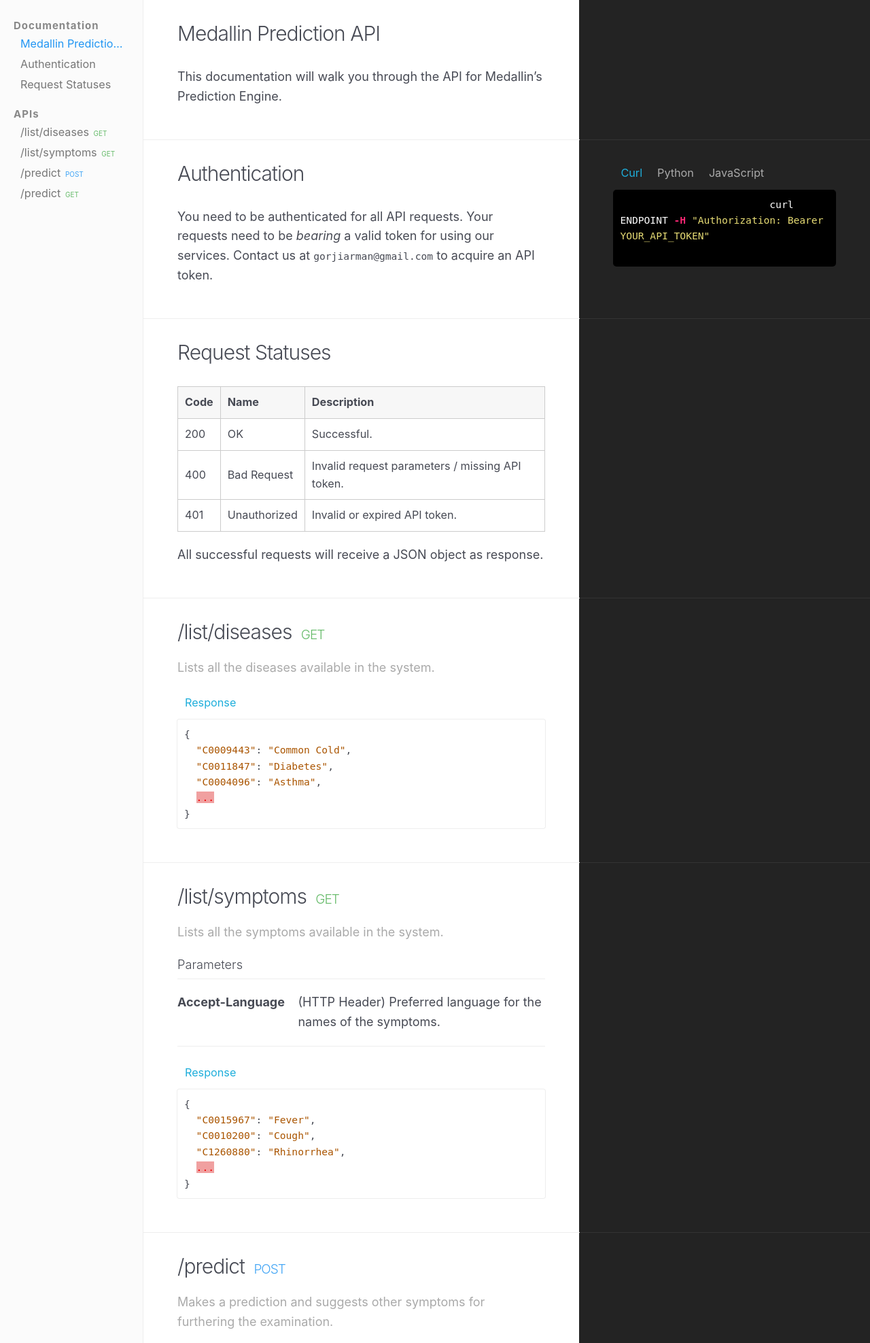
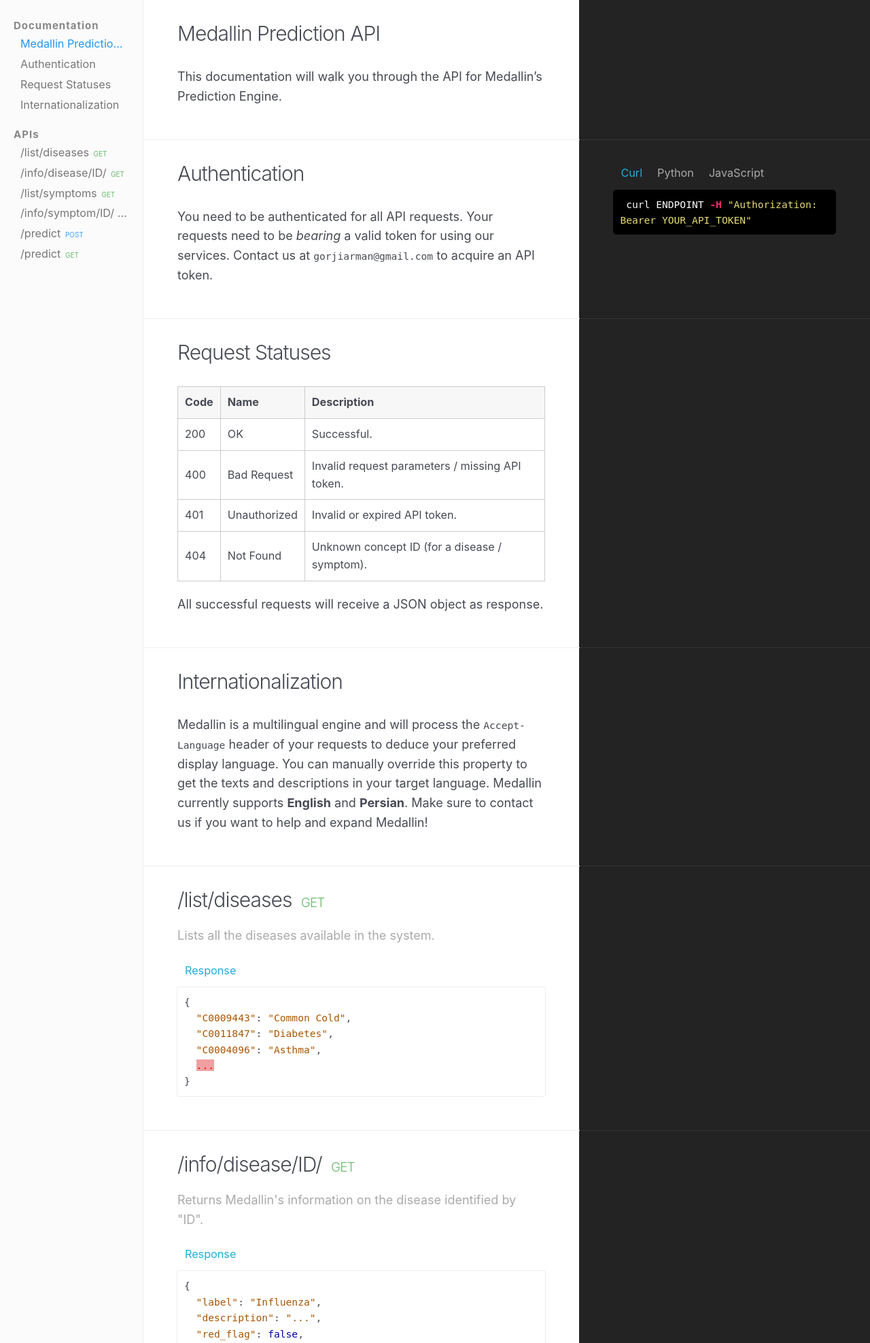
Before and after one commit to gorjiarman/Medallin, a Django app: template api/templates/api-docs.html in a window 1280 px wide. Shown: the top 1975 px of the page at 68% size. Run offline with Django 3.2, Linux system fonts and the light colour scheme; the template is opened without the code that fills it, so the values that code supplies are empty.

Commit message:
Updated documentations static files.

```diff
--- a/api/templates/api-docs.html
+++ b/api/templates/api-docs.html
@@ -12,64 +12,107 @@
     <meta name="description" content="Documentation for Medallin’s Prediction Engine."/>
     <meta property="og:description" content="Documentation for Medallin’s Prediction Engine."/>
     <meta property="og:site_name" content="Medallin"/>
-    <!-- End Jekyll SEO tag -->
     <link rel="stylesheet" href="{% static 'css/style.css' %}">
     <script src="{% static 'js/jquery.min.js' %}"></script>
     <script src="{% static 'js/main.js' %}"></script>
 </head>
 <body>
 <header>
+
     <div id="sidebar" class="sidebar">
+
+
         <section>
             <h6>Documentation</h6>
             <ul>
+
+
                 <li>
                     <a href="#documentationgetting_started">
                         Medallin Prediction API
+
                     </a>
                 </li>
+
                 <li>
                     <a href="#documentationauthentication">
                         Authentication
+
                     </a>
                 </li>
+
                 <li>
                     <a href="#documentationerrors">
                         Request Statuses
+
                     </a>
                 </li>
+
+                <li>
+                    <a href="#documentationi18n">
+                        Internationalization
+
+                    </a>
+                </li>
+
             </ul>
         </section>
+
+
         <section>
             <h6>APIs</h6>
             <ul>
+
+
                 <li>
                     <a href="#apidiseases_list">
                         /list/diseases
                         <span class="endpoint get"></span>
                     </a>
                 </li>
+
+                <li>
+                    <a href="#apidisease_info">
+                        /info/disease/ID/
+                        <span class="endpoint get"></span>
+                    </a>
+                </li>
+
                 <li>
                     <a href="#apisymptoms_list">
                         /list/symptoms
                         <span class="endpoint get"></span>
                     </a>
                 </li>
+
+                <li>
+                    <a href="#apisymptom_info">
+                        /info/symptom/ID/
+                        <span class="endpoint get"></span>
+                    </a>
+                </li>
+
                 <li>
                     <a href="#apimake_prediction">
                         /predict
                         <span class="endpoint post"></span>
                     </a>
                 </li>
+
                 <li>
                     <a href="#apiget_prediction_result">
                         /predict
                         <span class="endpoint get"></span>
                     </a>
                 </li>
+
             </ul>
         </section>
+
+
     </div>
+
+
     <p class="copyright" style="display: none">
         <a href="https://cloudcannon.com/">
             Template by CloudCannon
@@ -77,49 +120,68 @@
     </p>
 </header>
 <div class="main">
+
+
     <section class="doc-content">
         <section class="left-docs">
             <h3>
                 <a id="documentationgetting_started">
                     Medallin Prediction API
+
                 </a>
                 <a class="editor-link" href="cloudcannon:collections/_documentation/getting_started.md">Edit</a>
             </h3>
+
+
             <p>This documentation will walk you through the API for Medallin’s Prediction Engine.</p>
+
+
         </section>
+
     </section>
+
     <section class="doc-content">
         <section class="left-docs">
             <h3>
                 <a id="documentationauthentication">
                     Authentication
+
                 </a>
                 <a class="editor-link" href="cloudcannon:collections/_documentation/authentication.md">Edit</a>
             </h3>
+
+
             <p>You need to be authenticated for all API requests. Your requests need to be <em>bearing</em> a valid
                 token for using our
                 services. Contact us at <code class="highlighter-rouge">gorjiarman@gmail.com</code> to acquire an API
                 token.</p>
+
+
         </section>
+
         <section class="right-code">
+
+
             <div title="Curl" class="language-bash highlighter-rouge">
-                <div class="highlight">
-                    <pre class="highlight">
-                        <code> curl ENDPOINT <span class="nt">-H</span> <span class="s2">"Authorization: Bearer YOUR_API_TOKEN"</span></code>
-                    </pre>
+                <div class="highlight"><pre class="highlight"><code> curl ENDPOINT <span class="nt">-H</span> <span
+                        class="s2">"Authorization: Bearer YOUR_API_TOKEN"</span>
+</code></pre>
                 </div>
             </div>
+
+
             <div title="Python" class="language-python highlighter-rouge">
-                <div class="highlight">
-                    <pre class="highlight"><code> <span class="n">requests</span><span
+                <div class="highlight"><pre class="highlight"><code> <span class="n">requests</span><span
                         class="o">.</span><span class="n">get</span><span class="p">(</span><span
                         class="n">ENDPOINT</span><span class="p">,</span> <span class="n">data</span><span
                         class="p">,</span> <span class="n">headers</span><span class="o">=</span><span
                         class="p">{</span><span class="s">"Authorization"</span><span class="p">:</span> <span
                         class="s">"Bearer YOUR_API_TOKEN"</span><span class="p">})</span>
-                    </code></pre>
+</code></pre>
                 </div>
             </div>
+
+
             <div title="JavaScript" class="language-javascript highlighter-rouge">
                 <div class="highlight"><pre class="highlight"><code> <span class="nx">Axios</span><span
                         class="p">.</span><span class="kd">get</span><span class="p">(</span><span
@@ -128,19 +190,26 @@
                         class="p">:</span> <span class="p">{</span> <span class="na">Authorization</span><span
                         class="p">:</span> <span class="s1">'Bearer YOUR_API_TOKEN'</span> <span
                         class="p">}</span> <span class="p">}</span> <span class="p">)</span>
-                </code></pre>
+</code></pre>
                 </div>
             </div>
+
+
         </section>
+
     </section>
+
     <section class="doc-content">
         <section class="left-docs">
             <h3>
                 <a id="documentationerrors">
                     Request Statuses
+
                 </a>
                 <a class="editor-link" href="cloudcannon:collections/_documentation/errors.md">Edit</a>
             </h3>
+
+
             <table>
                 <thead>
                 <tr>
@@ -165,21 +234,61 @@
                     <td>Unauthorized</td>
                     <td>Invalid or expired API token.</td>
                 </tr>
+                <tr>
+                    <td>404</td>
+                    <td>Not Found</td>
+                    <td>Unknown concept ID (for a disease / symptom).</td>
+                </tr>
                 </tbody>
             </table>
+
             <p>All successful requests will receive a JSON object as response.</p>
+
+
         </section>
+
     </section>
+
+    <section class="doc-content">
+        <section class="left-docs">
+            <h3>
+                <a id="documentationi18n">
+                    Internationalization
+
+                </a>
+                <a class="editor-link" href="cloudcannon:collections/_documentation/i18n.md">Edit</a>
+            </h3>
+
+
+            <p>Medallin is a multilingual engine and will process the <code
+                    class="highlighter-rouge">Accept-Language</code> header of your requests to deduce your
+                preferred display language. You can manually override this property to get the texts and descriptions in
+                your target
+                language. Medallin currently supports <strong>English</strong> and <strong>Persian</strong>. Make sure
+                to contact us if you want to help and
+                expand Medallin!</p>
+
+
+        </section>
+
+    </section>
+
+
     <section class="doc-content">
         <section class="left-docs">
             <h3>
                 <a id="apidiseases_list">
                     /list/diseases
+
                     <span class="endpoint get"></span>
+
                 </a>
                 <a class="editor-link" href="cloudcannon:collections/_api/diseases_list.md">Edit</a>
             </h3>
+
             <p class="description">Lists all the diseases available in the system.</p>
+
+
             <div title="Response" class="language-json highlighter-rouge">
                 <div class="highlight"><pre class="highlight"><code><span class="p">{</span><span class="w">
   </span><span class="s2">"C0009443"</span><span class="p">:</span><span class="w"> </span><span class="s2">"Common Cold"</span><span
@@ -193,23 +302,71 @@
 </span></code></pre>
                 </div>
             </div>
+
+
         </section>
+
     </section>
+
+    <section class="doc-content">
+        <section class="left-docs">
+            <h3>
+                <a id="apidisease_info">
+                    /info/disease/ID/
+
+                    <span class="endpoint get"></span>
+
+                </a>
+                <a class="editor-link" href="cloudcannon:collections/_api/disease_info.md">Edit</a>
+            </h3>
+
+            <p class="description">Returns Medallin's information on the disease identified by "ID".</p>
+
+
+            <div title="Response" class="language-json highlighter-rouge">
+                <div class="highlight"><pre class="highlight"><code><span class="p">{</span><span class="w">
+  </span><span class="s2">"label"</span><span class="p">:</span><span class="w"> </span><span
+                        class="s2">"Influenza"</span><span class="p">,</span><span class="w">
+  </span><span class="s2">"description"</span><span class="p">:</span><span class="w"> </span><span
+                        class="s2">"..."</span><span class="p">,</span><span class="w">
+  </span><span class="s2">"red_flag"</span><span class="p">:</span><span class="w"> </span><span class="kc">false</span><span
+                        class="p">,</span><span class="w">
+  </span><span class="s2">"triage"</span><span class="p">:</span><span class="w"> </span><span
+                        class="s2">"low"</span><span class="w">
+</span><span class="p">}</span><span class="w">
+</span></code></pre>
+                </div>
+            </div>
+
+
+        </section>
+
+    </section>
+
     <section class="doc-content">
         <section class="left-docs">
             <h3>
                 <a id="apisymptoms_list">
                     /list/symptoms
+
                     <span class="endpoint get"></span>
+
                 </a>
                 <a class="editor-link" href="cloudcannon:collections/_api/symptoms_list.md">Edit</a>
             </h3>
+
             <p class="description">Lists all the symptoms available in the system.</p>
+
+
             <h6>Parameters</h6>
             <dl>
+
                 <dt>Accept-Language</dt>
                 <dd>(HTTP Header) Preferred language for the names of the symptoms.</dd>
+
             </dl>
+
+
             <div title="Response" class="language-json highlighter-rouge">
                 <div class="highlight"><pre class="highlight"><code><span class="p">{</span><span class="w">
   </span><span class="s2">"C0015967"</span><span class="p">:</span><span class="w"> </span><span
@@ -223,18 +380,60 @@
 </span></code></pre>
                 </div>
             </div>
+
+
         </section>
+
     </section>
+
+    <section class="doc-content">
+        <section class="left-docs">
+            <h3>
+                <a id="apisymptom_info">
+                    /info/symptom/ID/
+
+                    <span class="endpoint get"></span>
+
+                </a>
+                <a class="editor-link" href="cloudcannon:collections/_api/symptom_info.md">Edit</a>
+            </h3>
+
+            <p class="description">Returns Medallin's information on the symptom identified by "ID".</p>
+
+
+            <div title="Response" class="language-json highlighter-rouge">
+                <div class="highlight"><pre class="highlight"><code><span class="p">{</span><span class="w">
+  </span><span class="s2">"label"</span><span class="p">:</span><span class="w"> </span><span
+                        class="s2">"Fever"</span><span class="p">,</span><span class="w">
+  </span><span class="s2">"description"</span><span class="p">:</span><span class="w"> </span><span
+                        class="s2">"..."</span><span class="p">,</span><span class="w">
+  </span><span class="s2">"values"</span><span class="p">:</span><span class="w"> </span><span
+                        class="s2">"[-1, 1]"</span><span class="w">
+</span><span class="p">}</span><span class="w">
+</span></code></pre>
+                </div>
+            </div>
+
+
+        </section>
+
+    </section>
+
     <section class="doc-content">
         <section class="left-docs">
             <h3>
                 <a id="apimake_prediction">
                     /predict
+
                     <span class="endpoint post"></span>
+
                 </a>
                 <a class="editor-link" href="cloudcannon:collections/_api/make_prediction.md">Edit</a>
             </h3>
+
             <p class="description">Makes a prediction and suggests other symptoms for furthering the examination.</p>
+
+
             <h6>Parameters</h6>
             <dl>
 
@@ -245,9 +444,13 @@
                 <dd>Object containing information about the patient.</dd>
 
             </dl>
+
+
             <p>Making a call to this endpoint will not result in an immediate response. Instead, you will receive an
                 <strong>id</strong> which you
                 can use to retrieve the results using the endpoint below.</p>
+
+
             <div title="Request" class="language-json highlighter-rouge">
                 <div class="highlight"><pre class="highlight"><code><span class="p">{</span><span class="w">
   </span><span class="s2">"symptoms"</span><span class="p">:</span><span class="w"> </span><span class="p">{</span><span
@@ -270,6 +473,8 @@
 </span></code></pre>
                 </div>
             </div>
+
+
             <div title="Response" class="language-json highlighter-rouge">
                 <div class="highlight"><pre class="highlight"><code><span class="p">{</span><span class="w">
   </span><span class="s2">"id"</span><span class="p">:</span><span class="w"> </span><span
@@ -278,26 +483,41 @@
 </span></code></pre>
                 </div>
             </div>
+
+
         </section>
+
     </section>
+
     <section class="doc-content">
         <section class="left-docs">
             <h3>
                 <a id="apiget_prediction_result">
                     /predict
+
                     <span class="endpoint get"></span>
+
                 </a>
                 <a class="editor-link" href="cloudcannon:collections/_api/get_prediction_result.md">Edit</a>
             </h3>
+
             <p class="description">Retrieves the result of a prediction request.</p>
+
+
             <h6>Parameters</h6>
             <dl>
+
                 <dt>id</dt>
                 <dd>Valid prediction ID.</dd>
+
             </dl>
+
+
             <p>For more information on the parameter <strong>profile</strong>, check out the example request below.
                 Lists found in the result are
                 ordered.</p>
+
+
             <div title="Response to a Pending Request" class="language-json highlighter-rouge">
                 <div class="highlight"><pre class="highlight"><code><span class="p">{</span><span class="w">
   </span><span class="s2">"status"</span><span class="p">:</span><span class="w"> </span><span
@@ -308,6 +528,8 @@
 </span></code></pre>
                 </div>
             </div>
+
+
             <div title="Response to a Completed Request" class="language-json highlighter-rouge">
                 <div class="highlight"><pre class="highlight"><code><span class="p">{</span><span class="w">
   </span><span class="s2">"status"</span><span class="p">:</span><span class="w"> </span><span
@@ -326,10 +548,5 @@
         </section>
     </section>
 </div>
-<script>
-    document.getElementById("open-nav").addEventListener("click", function () {
-        document.body.classList.toggle("nav-open");
-    });
-</script>
 </body>
 </html>
```
